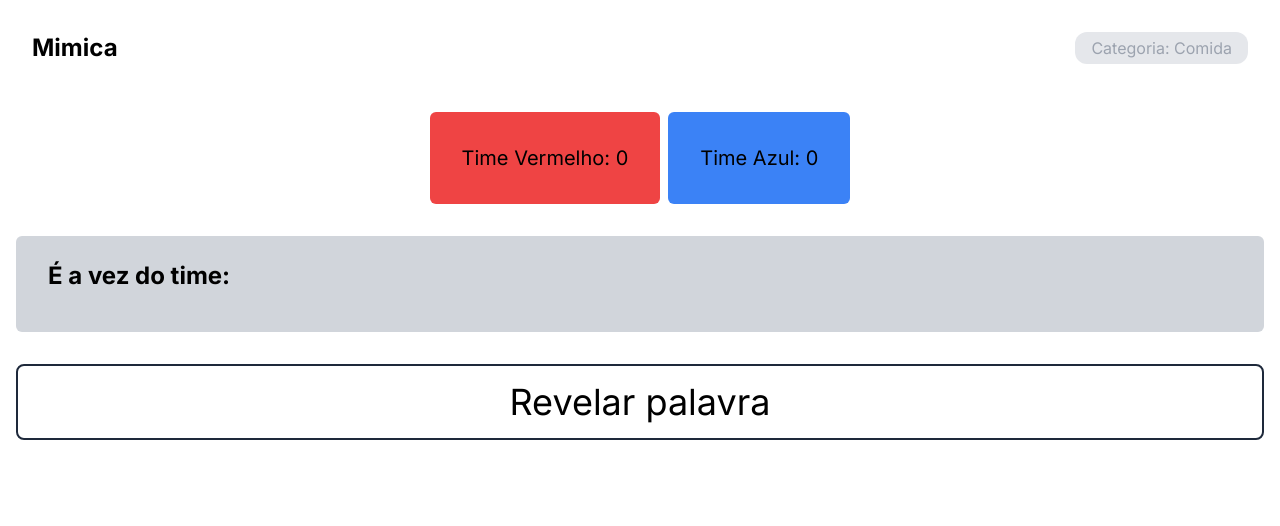
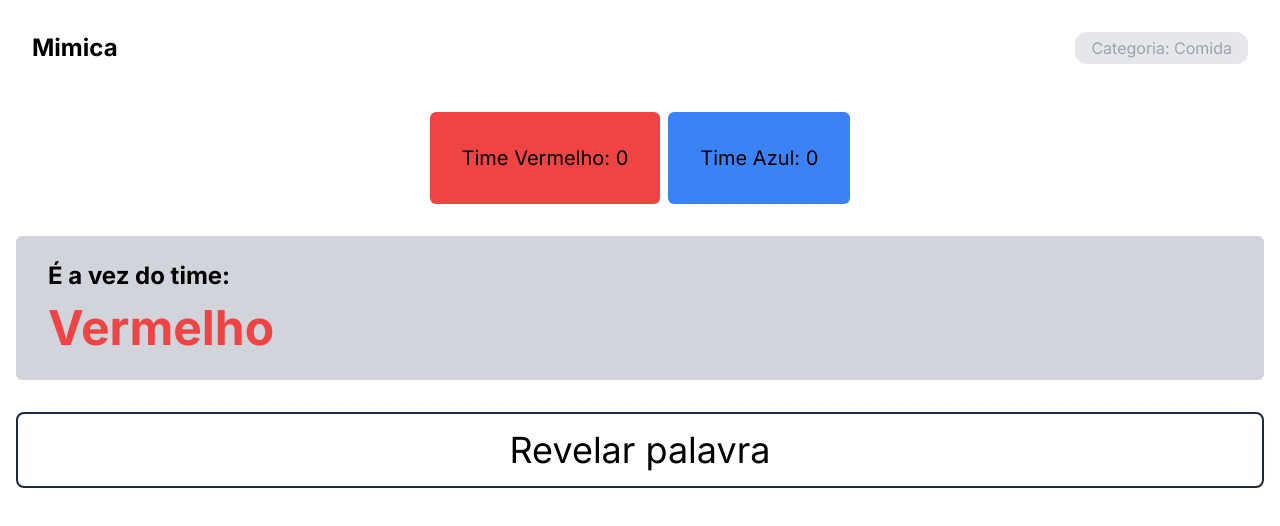
Before and after one commit to gabrielrguarini/mimica, a Next.js app: page / in a window 1280 px wide. Shown: the top 526 px of the page. Built offline with nearby package versions, Linux system fonts and the light colour scheme.

Commit message:
fix: text in span

```diff
--- a/src/app/page.tsx
+++ b/src/app/page.tsx
@@ -40,9 +40,13 @@ export default function Home() {
         <div className="flex flex-col gap-2 m-auto bg-gray-300 w-full px-4 py-6 rounded-md">
           <h3 className="text-2xl font-bold px-4">É a vez do time:</h3>
           {team === Teams.RED ? (
-            <span className="text-5xl text-gray text-red-500 px-4 py-1 rounded-xl font-bold"></span>
+            <span className="text-5xl text-gray text-red-500 px-4 py-1 rounded-xl font-bold">
+              Vermelho
+            </span>
           ) : (
-            <span className="text-5xl text-gray text-blue-500 px-4 py-1 rounded-xl font-bold"></span>
+            <span className="text-5xl text-gray text-blue-500 px-4 py-1 rounded-xl font-bold">
+              Azul
+            </span>
           )}
         </div>
         <button
```
